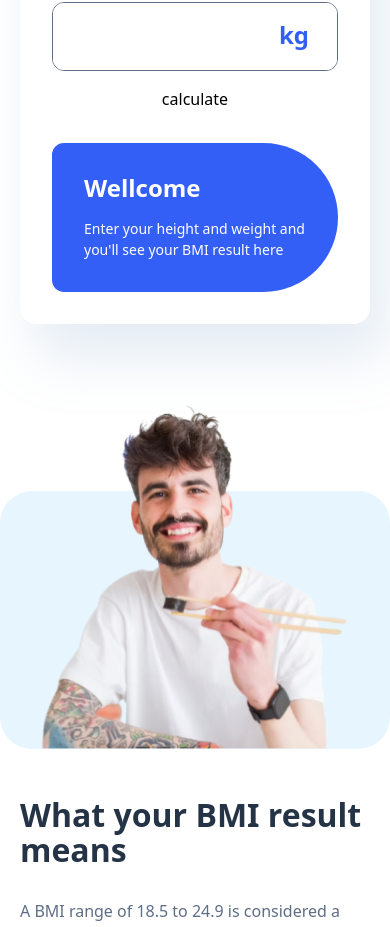
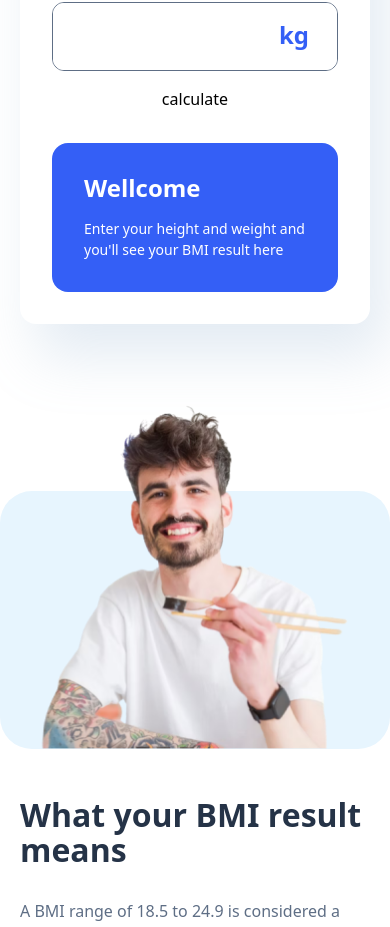
Before and after one commit to aleksi-svaridze/bmi, a React (Create React App) app: page / in a window 390 px wide. Shown: the part 786-1713 px from the top of the page. Built offline with nearby package versions, Linux system fonts and the light colour scheme.

Commit message:
Fix: BMI result blue box layout + imstall usehooks-ts packadge

```diff
--- a/package.json
+++ b/package.json
@@ -9,6 +9,7 @@
     "react": "^18.3.1",
     "react-dom": "^18.3.1",
     "react-scripts": "5.0.1",
+    "usehooks-ts": "^3.1.0",
     "web-vitals": "^2.1.4"
   },
   "scripts": {
--- a/src/components/Calculator.jsx
+++ b/src/components/Calculator.jsx
@@ -47,9 +47,11 @@ const Calculator = () => {
         </label>
       </div>
 
-      {radioButtonValue === "metric" && <MetricCalculator />}
-
-      {radioButtonValue === "imperial" && <ImperialCalculator />}
+      {radioButtonValue === "imperial" ? (
+        <ImperialCalculator />
+      ) : (
+        <MetricCalculator />
+      )}
     </div>
   );
 };
--- a/src/components/MetricCalculator.jsx
+++ b/src/components/MetricCalculator.jsx
@@ -1,6 +1,8 @@
 import { useState } from "react";
+import { useWindowSize } from "usehooks-ts";
 
 const MetricCalculator = () => {
+  const { width } = useWindowSize();
   let [result, setResult] = useState();
   const [height, setHeight] = useState(0);
   const [weight, setWeight] = useState(0);
@@ -26,6 +28,8 @@ const MetricCalculator = () => {
       setResult(false);
     }
   };
+
+  console.log(width);
   return (
     <>
       <form className="flex flex-col gap-y-4 md:gap-y-0 md:flex-row md:items-center gap-x-6">
@@ -73,17 +77,16 @@ const MetricCalculator = () => {
         style={{
           borderTopLeftRadius: "16px",
           borderBottomLeftRadius: "16px",
-          borderTopRightRadius: "100px",
-          borderBottomRightRadius: "100px",
+          borderTopRightRadius: width >= 768 ? "100px" : "16px",
+          borderBottomRightRadius: width >= 768 ? "100px" : "16px",
         }}
       >
-        {" "}
         {result ? (
           <>
             <h4 className="text-base font-semibold leading-[150%] text-white">
               Your BMI is...
             </h4>
-            <div className="flex gap-x-28">
+            <div className="flex flex-col gap-y-6 md:flex-row gap-x-28">
               <div className="text-white text-[64px] font-semibold leading-[110%]">
                 {result}
               </div>
```
Also changed, not shown: 1 other file (tests, documents, lock files or other folders).
